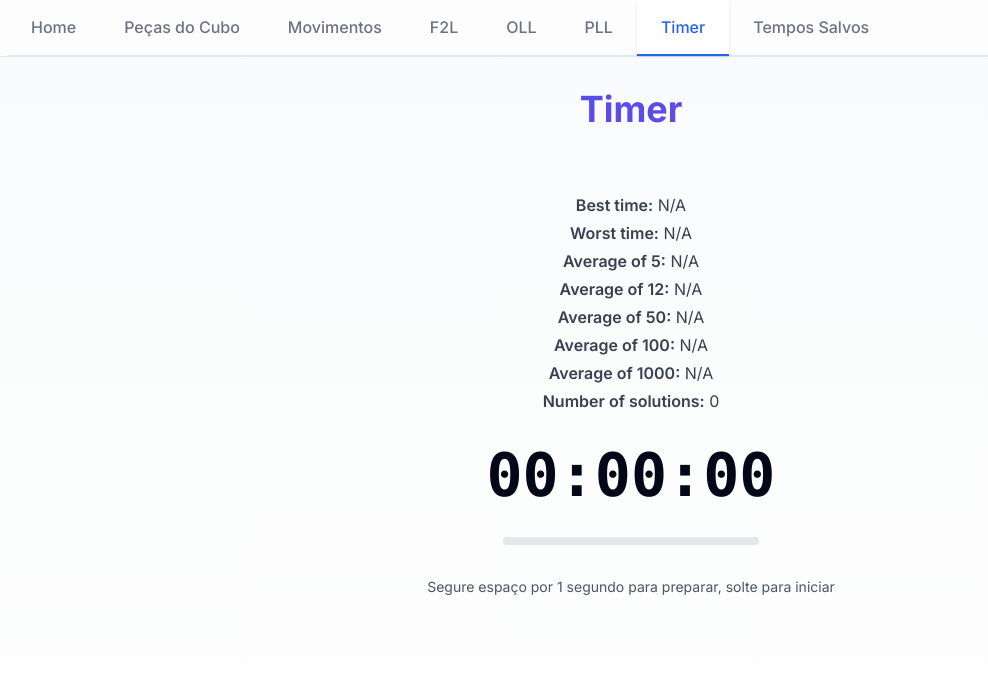
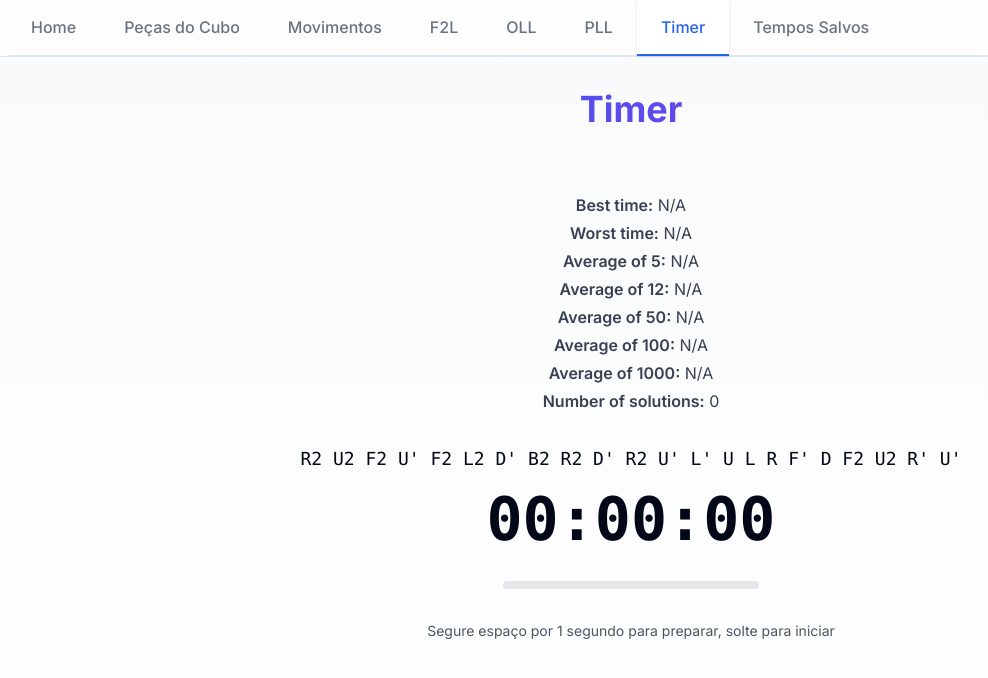
Before and after one commit to ValdineiJunior/cube-lessons, a Next.js app: page /timer in a window 1280 px wide. Shown: the top 678 px of the page, without its empty margins (9-997 px from the left). Built offline with nearby package versions, Linux system fonts and the light colour scheme.

Commit message:
feat: generate new scramble on timer stop and display current scramble

```diff
--- a/src/components/Timer.tsx
+++ b/src/components/Timer.tsx
@@ -6,11 +6,16 @@ import { useIsMobile } from "../hooks/useIsMobile";
 import { useTimer } from "../hooks/useTimer";
 import { useTimerControls } from "../hooks/useTimerControls";
 import { useSolveStats } from "../hooks/useSolveStats";
+import { generateScramble } from "../utils/crambleDisplay";
 import PageHeader from "./layout/PageHeader";
 
 export function Timer() {
   const isMobile = useIsMobile();
   const timerRef = useRef<HTMLDivElement>(null);
+  const [currentScramble, setCurrentScramble] = useState(() =>
+    generateScramble(),
+  );
+
   const {
     time,
     isRunning,
@@ -26,10 +31,12 @@ export function Timer() {
   const { addSolveTime, stats } = useSolveStats();
   const [prevIsRunning, setPrevIsRunning] = useState(false);
 
-  // Detect when timer stops and save the time
+  // Detect when timer stops and save the time, also generate new scramble
   useEffect(() => {
     if (prevIsRunning && !isRunning && time > 0) {
       addSolveTime(time);
+      // Generate new scramble when timer stops
+      setCurrentScramble(generateScramble());
     }
     setPrevIsRunning(isRunning);
     // eslint-disable-next-line react-hooks/exhaustive-deps
@@ -57,6 +64,8 @@ export function Timer() {
             </div>
           ))}
         </div>
+        <p className="text-lg font-mono mb-4">{currentScramble}</p>
+
         {/* --- Timer display --- */}
         <div className="text-6xl font-mono font-bold mb-8">
           {formatTime(time)}
```
